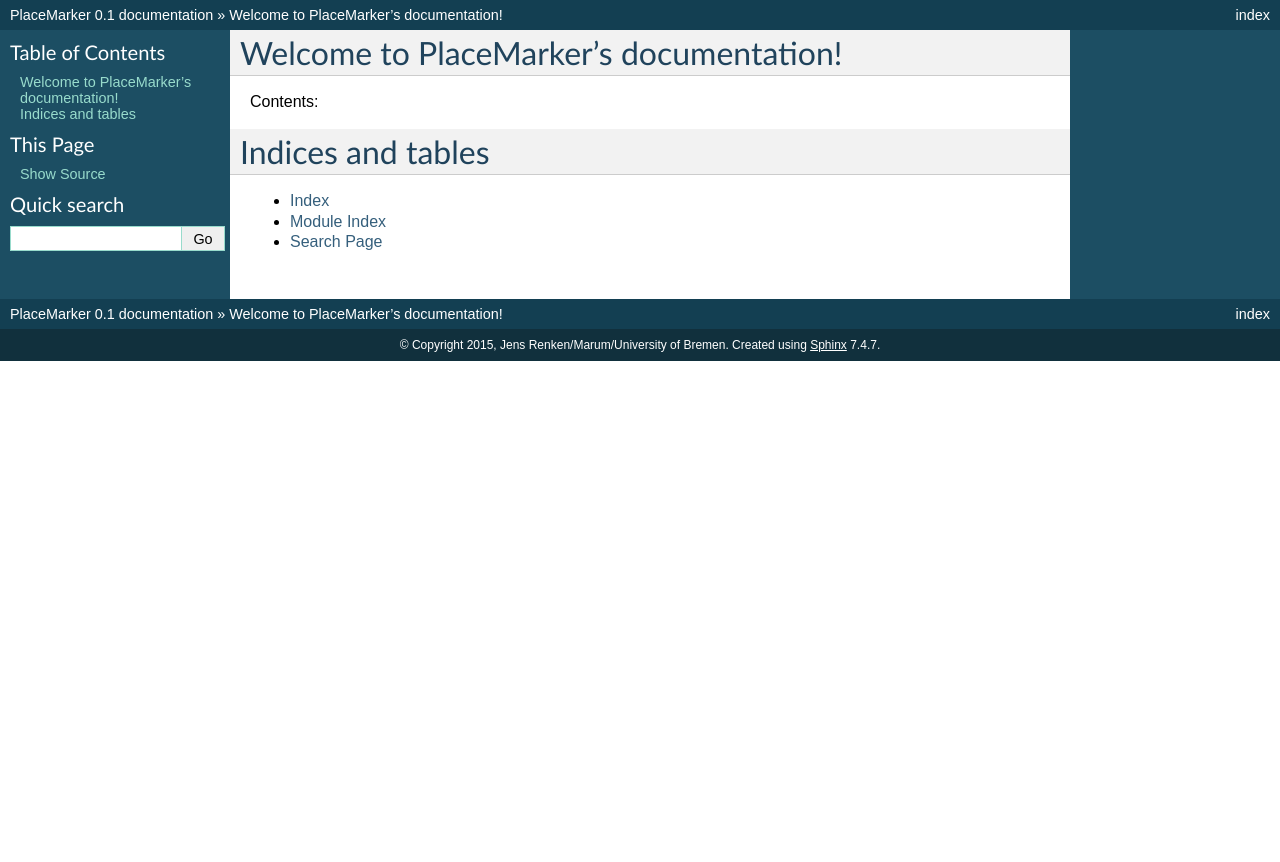
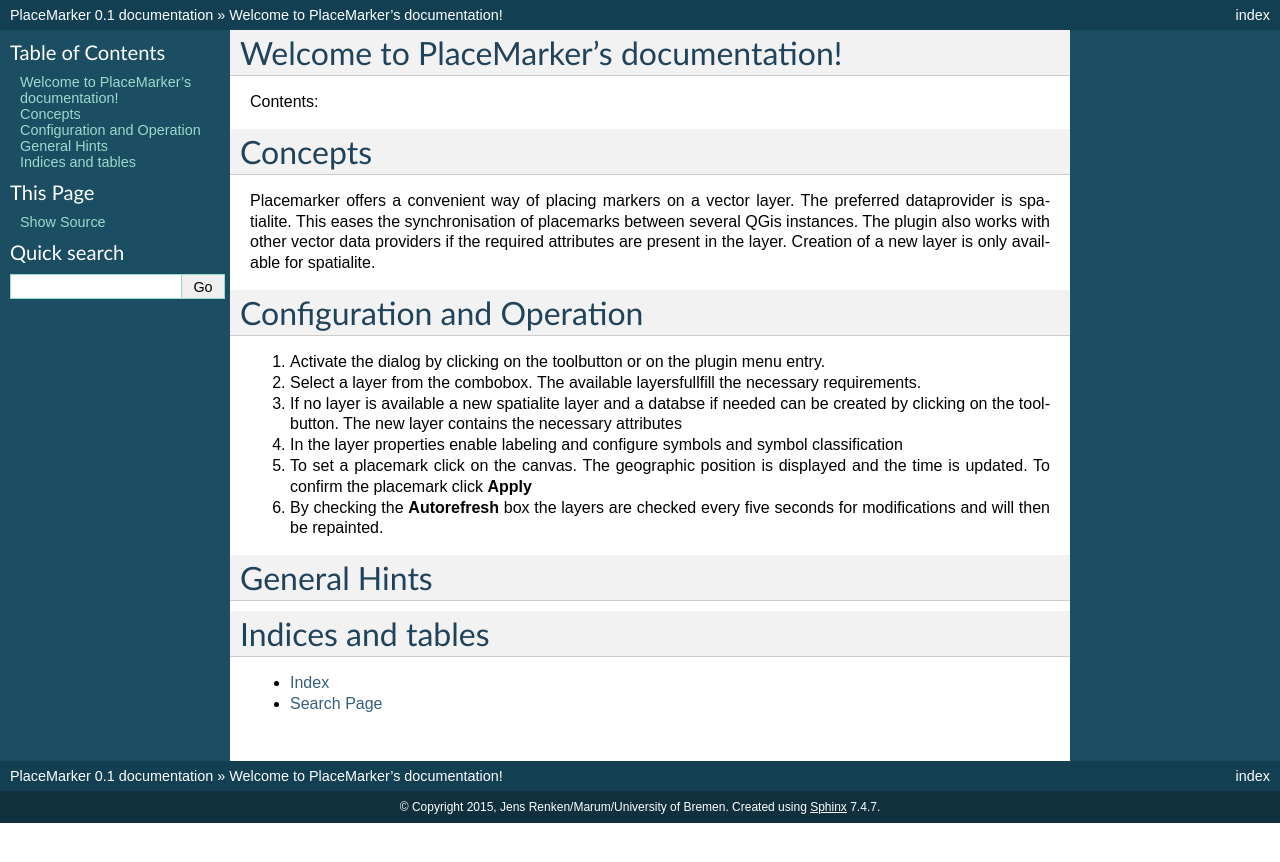
Before and after one commit to jrenken/qgis-PlaceMarker, a Sphinx documentation site: the page built from help/source/index.rst, in a window 1280 px wide. Shown: the top 862 px of the page. Built offline with Sphinx 7.4.7, drawn with Linux system fonts in a browser that asks for light colours; formulas are drawn with MathJax 3.

Commit message:
add help

```diff
--- a/help/source/index.rst
+++ b/help/source/index.rst
@@ -11,9 +11,35 @@ Contents:
 .. toctree::
    :maxdepth: 2
 
+Concepts
+==================
+Placemarker offers a convenient way of placing markers on a vector layer. The preferred dataprovider is spatialite.
+This eases the synchronisation of placemarks between several QGis instances.
+The plugin also works with other vector data providers if the required attributes are present in the layer.
+Creation of a new layer is only available for spatialite.
+
+
+
+.. index:: Configuration and Operation
+
+Configuration and Operation
+==================
+
+#. Activate the dialog by clicking on the toolbutton or on the plugin menu entry.
+#. Select a layer from the combobox. The available layersfullfill the necessary requirements.
+#. If no layer is available a new spatialite layer and a databse if needed can be created by clicking on the toolbutton. The new layer contains the necessary attributes
+#. In the layer properties enable labeling and configure symbols and symbol classification
+#. To set a placemark click on the canvas. The geographic position is displayed and the time is updated. To confirm the placemark click **Apply**
+#. By checking the **Autorefresh** box the layers are checked every five seconds for modifications and will then be repainted.
+
+.. index:: General Hints
+
+General Hints
+==================
+
+
 Indices and tables
 ==================
 
 * :ref:`genindex`
-* :ref:`modindex`
 * :ref:`search`
```
Also changed, not shown: place_marker_dialog.py (+7 -1 lines), 3 other files.
